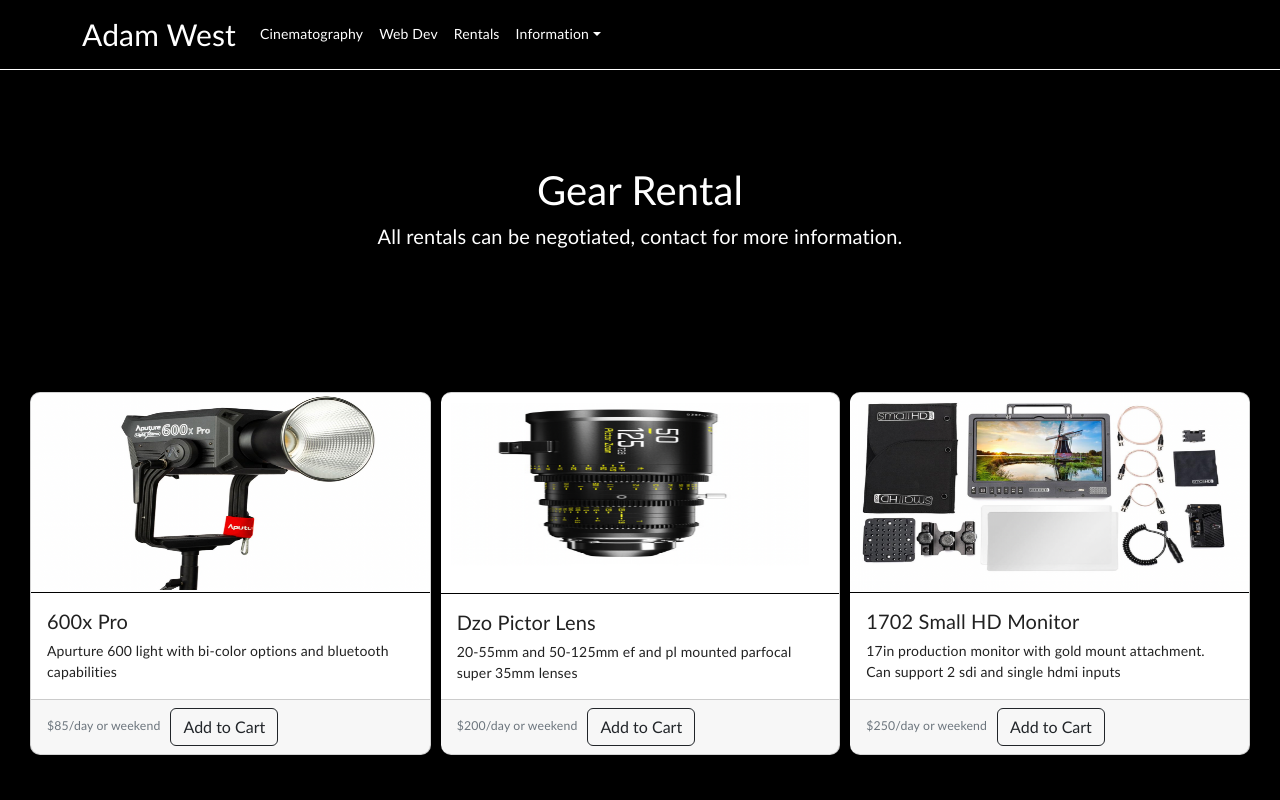
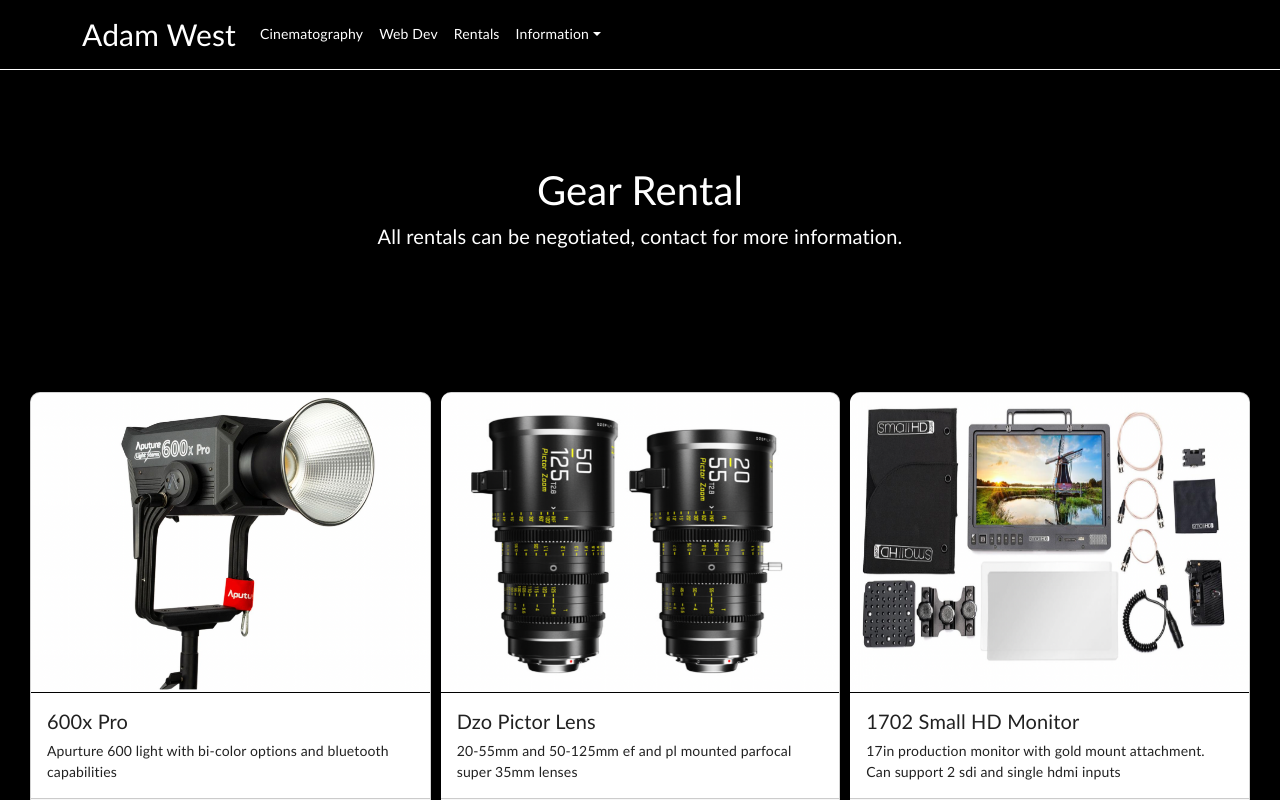
Before and after one commit to Adamwest023/adamwest023.github.io, a React (Create React App) app: page /rentals in a window 1280 px wide. Shown: the top 800 px of the page. Built offline with nearby package versions, Linux system fonts and the light colour scheme.

Commit message:
removed carousel for future update

```diff
--- a/package.json
+++ b/package.json
@@ -4,6 +4,7 @@
   "version": "0.1.0",
   "private": true,
   "dependencies": {
+    "@coreui/coreui": "^5.0.0-alpha.1",
     "@emotion/react": "^11.7.1",
     "@emotion/styled": "^11.6.0",
     "@material-ui/core": "^4.12.3",
--- a/src/components/Carousel/index.js
+++ b/src/components/Carousel/index.js
@@ -7,8 +7,8 @@ import dzo4 from '../../assets/images/rentals/dzo4.png'
 
 const MyCarousel = () => {
     return (
-        <Carousel data-bs-theme="dark">
-            <Carousel.Item>
+        <Carousel data-bs-theme="dark" className=" carousel-img">
+            <Carousel.Item >
                 <img
                     className=""
                     src={dzo1}
--- a/src/index.css
+++ b/src/index.css
@@ -96,7 +96,7 @@ body {
 /* portfolio css */
 .image {
   position: relative;
-  height: 250px;
+  height: 300px;
   object-fit: fill;
 }
 
@@ -179,7 +179,6 @@ body {
 
 .card-group-1 {
   padding: 20px;
-
 }
 
 .product-cards,
@@ -198,6 +197,7 @@ body {
   border-bottom-right-radius: 0px !important;
   border-bottom-left-radius: 0px !important;
   border-bottom: 1px black solid !important;
+  height: 300px !important;
 
 }
 /* Carousel */
@@ -205,12 +205,18 @@ body {
   border-bottom: 1px black solid !important;
 }
 .carousel-item img{
-  height: 90%;
+  height: 150%;
   width:90%;
 }
+.carousel-img {
+  height: 300px;
+}
 .carousel-control-next-icon,
-.carousel-control-prev-icon {
+.carousel-control-prev-icon,
+.carousel-indicators {
   color: black !important;
+  visibility: hidden !important;
+  height: 0px !important;
 }
 /* breakpoints */
 @media only screen and (min-width: 992px) {
--- a/src/pages/Rentals/index.js
+++ b/src/pages/Rentals/index.js
@@ -19,6 +19,7 @@ import dzo4 from '../../assets/images/rentals/dzo4.png'
 import smallHD1 from '../../assets/images/rentals/smallHD1.png'
 import tiffenND from '../../assets/images/rentals/tiffen.png'
 import MyCarousel from '../../components/Carousel';
+import coreui from '@coreui/coreui'
 
 
 const Rentals = () => {
@@ -51,7 +52,7 @@ const Rentals = () => {
                     </Card.Footer>
                 </Card>
                 <Card className='product-cards'>
-                   <MyCarousel/>
+                    <Card.Img variant="top" className='card-img' src={dzo1} />
                     <Card.Body>
                         <Card.Title>Dzo Pictor Lens</Card.Title>
                         <Card.Text>
@@ -102,7 +103,8 @@ const Rentals = () => {
                         <small className="text-muted rental-text">$45/day or weekend</small>
                         <Button variant="outline-dark" className='rental-button'> Add to Cart</Button>
                     </Card.Footer>
-                </Card><Card className='product-cards'>
+                </Card>
+                <Card className='product-cards'>
                     <Card.Img variant="top" className='card-img' src={blackmagic4k} />
                     <Card.Body>
                         <Card.Title>Black Magic Pocket 4k</Card.Title>
--- a/src/pages/WebDev/index.js
+++ b/src/pages/WebDev/index.js
@@ -35,7 +35,7 @@ const WebDev = () => {
             <Container className="main-section">
                 <Row xs={1} md={2} className="g-4 mt-2">
                     <Col >
-                        <Card alt="REact Fest Website" onClick={reactFestChange} >
+                        <Card alt="React Fest Website" onClick={reactFestChange} >
                             <Card.Img className="image" variant="top" src={ReactFest} />
                             <div className='img-hover' >
                                 <div className="image-overlay">
```
Also changed, not shown: 1 other file (tests, documents, lock files or other folders).
